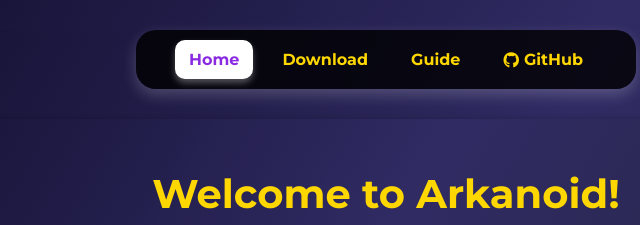
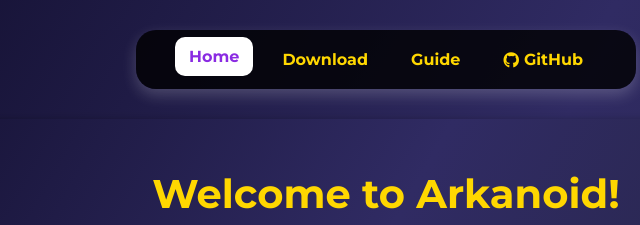
Before and after one commit to LuxySs-Evr5/RaquetteBaballe, a plain HTML site: page website/index.html in a window 1280 px wide. In both pictures the pointer is over the link "Home". Shown: the top 225 px of the page, 254-894 px from the left. Drawn offline with Linux system fonts and the light colour scheme.

Commit message:
nav improve

```diff
--- a/website/style.css
+++ b/website/style.css
@@ -600,9 +600,8 @@ nav ul li a {
 nav ul li a:hover {
     background: #FFFFFF;
     color: #8A2BE2;
-    box-shadow: 0px 4px 6px rgba(255, 255, 255, 0.3);
+    transform: translateY(-3px);
 }
-
 
 
 /* Better for phones */
```
